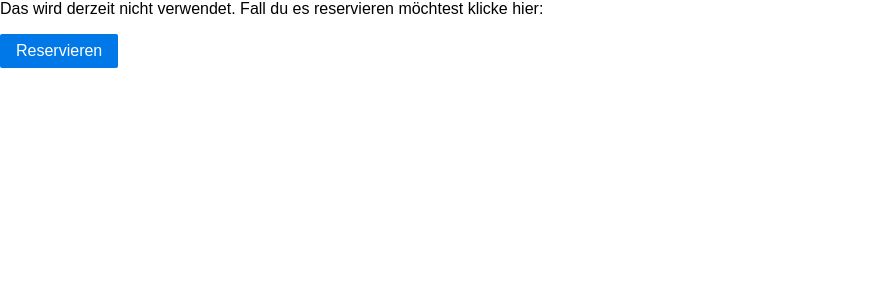
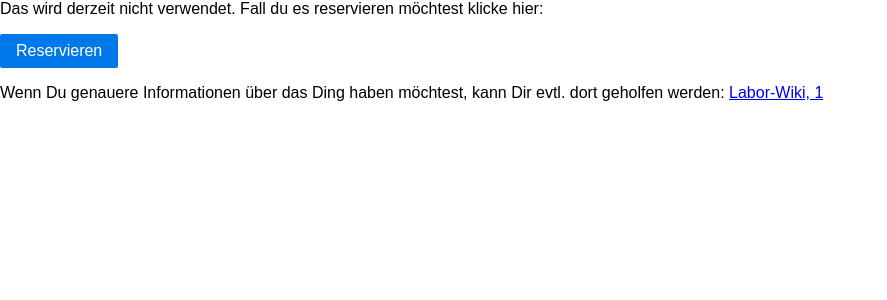
Before and after one commit to dequbed/qrhello, a Flask app: template qrhello/templates/reserveitem.html in a window 1280 px wide. Shown: the part 50-350 px from the top of the page, without its empty margins (0-887 px from the left). Run offline with Flask 2, Linux system fonts and the light colour scheme; the template is opened without the code that fills it: most values are stand-ins (such as "Sample title", 1, 10 or a date in 2020).

Commit message:
Link zum Wiki.

```diff
--- a/qrhello/templates/reserveitem.html
+++ b/qrhello/templates/reserveitem.html
@@ -41,6 +41,9 @@
         Das wird derzeit nicht verwendet. Fall du es reservieren möchtest klicke hier:
     </p>
     <button type="submit" class="pure-button pure-button-primary">Reservieren</button>
+
+    <p>Wenn Du genauere Informationen über das Ding haben möchtest, kann Dir evtl. dort geholfen werden:
+        <a href="http://141.64.71.65/wiki/index.php/{{ item_id }}">Labor-Wiki, {{ item_id }}</a> </p>
 {% endif %}
 </form>
 {% endblock %}
```
